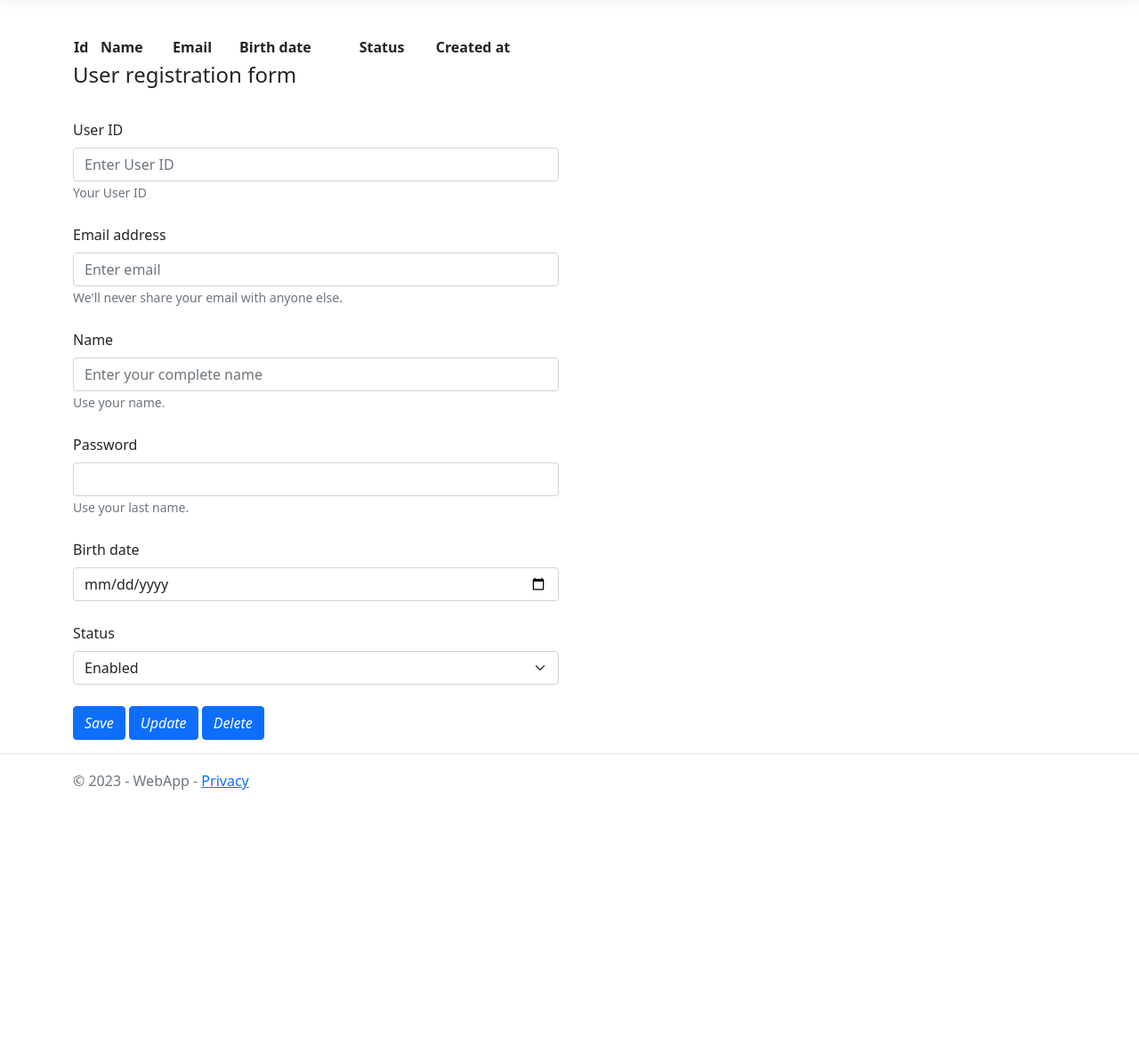
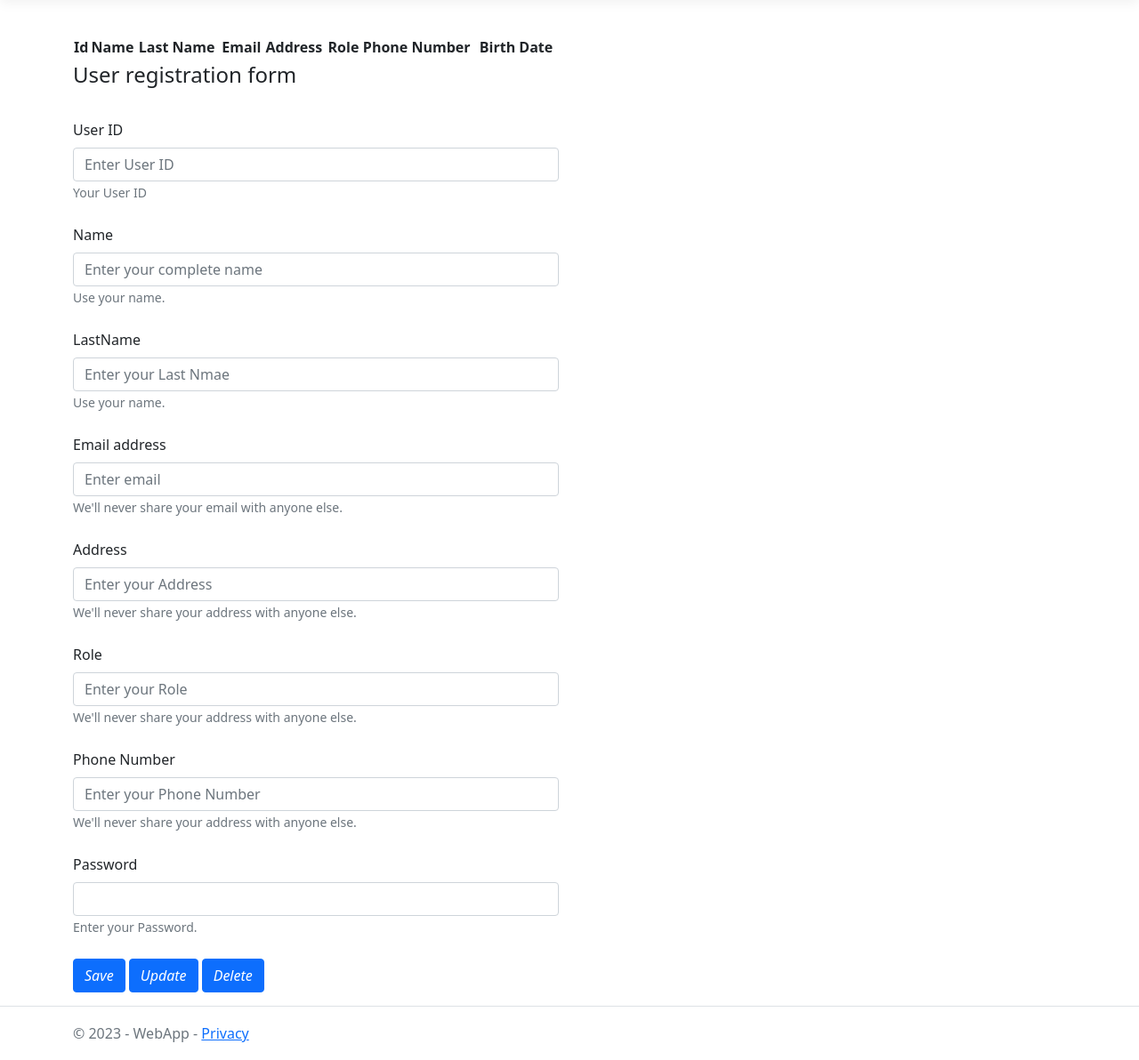
Before and after one commit to ichivancrCenfotec/ProyectoG2-Petwear, an ASP.NET Core app: page /Users in a window 1280 px wide. Shown: the part 57-1249 px from the top of the page at 89% size. Before the commit the page ends 945 px from the top, so only its background shows below. Run offline with ASP.NET Core 8, Linux system fonts and the light colour scheme; lists and menus that the app fills with data are empty; style sheets or scripts are compiled from the project's sources; some libraries are stand-ins or nearby versions.

Commit message:
Users Webb App

```diff
--- a/DataAccess/PetCrudFactory.cs
+++ b/DataAccess/PetCrudFactory.cs
@@ -12,7 +12,7 @@
     public class PetCrudFactory : CrudFactory
     {
 
-      public PetCrudFactory()
+        public PetCrudFactory()
         {
             _dao = SqlDao.GetInstance();
         }
@@ -50,3 +50,4 @@
             throw new NotImplementedException();
         }
     }
+}
--- a/WebAPI/Controllers/PetCRUDController.cs
+++ b/WebAPI/Controllers/PetCRUDController.cs
@@ -8,7 +8,7 @@
 {
     [Route("api/[controller]")]
     [ApiController]
-    public class UserCRUDController : ControllerBase
+    public class PetCRUDController : ControllerBase
     {
         ///Controlador de mantenimiento del usuario.
         ///C -> Create (post)
--- a/WebApp/Pages/Shared/_Layout.cshtml
+++ b/WebApp/Pages/Shared/_Layout.cshtml
@@ -4,9 +4,20 @@
     <meta charset="utf-8" />
     <meta name="viewport" content="width=device-width, initial-scale=1.0" />
     <title>@ViewData["Title"] - WebApp</title>
+
+    <script src="~/lib/jquery/dist/jquery.min.js"></script>
+    <script src="https://cdn.jsdelivr.net/npm/sweetalert2@11"></script>
+    <script src="~/js/controlactions.js"></script>
+
     <link rel="stylesheet" href="~/lib/bootstrap/dist/css/bootstrap.min.css" />
     <link rel="stylesheet" href="~/css/site.css" asp-append-version="true" />
     <link rel="stylesheet" href="~/WebApp.styles.css" asp-append-version="true" />
+
+
+    <link href="https://cdn.datatables.net/v/dt/dt-1.13.6/datatables.min.css" rel="stylesheet">
+
+    <script src="https://cdn.datatables.net/v/dt/dt-1.13.6/datatables.min.js"></script>
+
 </head>
 <body>
     <header>
--- a/WebApp/Pages/Users.cshtml
+++ b/WebApp/Pages/Users.cshtml
@@ -2,7 +2,7 @@
 @model WebApp.Pages.UsersModel
 @{
 }
-<script src="~/js/pages/users.js"></script>
+<script src="~/js/pages/user.js"></script>
 <div class="bs-docs-section">
     <br />
 
@@ -20,13 +20,17 @@
 
                         <th>Name</th>
 
+                        <th>Last Name</th>
+
                         <th>Email</th>
 
-                        <th>Birth date</th>
+                        <th>Address</th>
 
-                        <th>Status</th>
+                        <th>Role</th>
 
-                        <th>Created at</th>
+                        <th>Phone Number</th>
+
+                        <th>Birth Date</th>
 
 
                     </tr>
@@ -50,32 +54,44 @@
                         <input id="txtId" type="number" class="form-control" aria-describedby="emailHelp" placeholder="Enter User ID">
                         <small id="emailHelp" class="form-text text-muted">Your User ID</small>
                     </div>
+                    <div class="form-group">
+                        <label for="txtName" class="form-label mt-4">Name</label>
+                        <input type="text" class="form-control" id="txtName" aria-describedby="emailHelp" placeholder="Enter your complete name">
+                        <small id="emailHelp" class="form-text text-muted">Use your name.</small>
+                    </div>
+                    <div class="form-group">
+                        <label for="txtLastName" class="form-label mt-4">LastName</label>
+                        <input type="text" class="form-control" id="txtLastName" aria-describedby="emailHelp" placeholder="Enter your Last Nmae">
+                        <small id="emailHelp" class="form-text text-muted">Use your name.</small>
+                    </div>
                         <div class="form-group">
                             <label for="txtEmail" class="form-label mt-4">Email address</label>
                             <input id="txtEmail" type="email" class="form-control" aria-describedby="emailHelp" placeholder="Enter email">
                             <small id="emailHelp" class="form-text text-muted">We'll never share your email with anyone else.</small>
                         </div>
-                        <div class="form-group">
-                            <label for="txtName" class="form-label mt-4">Name</label>
-                            <input type="text" class="form-control" id="txtName" aria-describedby="emailHelp" placeholder="Enter your complete name">
-                            <small id="emailHelp" class="form-text text-muted">Use your name.</small>
-                        </div>
+                    <div class="form-group">
+                        <label for="txtAddress" class="form-label mt-4">Address</label>
+                        <input id="txtAddress" type="email" class="form-control" aria-describedby="emailHelp" placeholder="Enter your Address">
+                        <small id="emailHelp" class="form-text text-muted">We'll never share your address with anyone else.</small>
+                    </div>
+                    <div class="form-group">
+                        <label for="txtRole" class="form-label mt-4">Role</label>
+                        <input id="txtRole" type="email" class="form-control" aria-describedby="emailHelp" placeholder="Enter your Role">
+                        <small id="emailHelp" class="form-text text-muted">We'll never share your address with anyone else.</small>
+                    </div>
+                    <div class="form-group">
+                        <label for="txtNumber" class="form-label mt-4">Phone Number</label>
+                        <input id="txtNumber" type="number" class="form-control" aria-describedby="emailHelp" placeholder="Enter your Phone Number">
+                        <small id="emailHelp" class="form-text text-muted">We'll never share your address with anyone else.</small>
+                    </div>
+
                         <div class="form-group">
                             <label for="txtPassword" class="form-label mt-4">Password</label>
                             <input type="password" class="form-control" id="txtPassword" aria-describedby="emailHelp">
-                            <small id="emailHelp" class="form-text text-muted">Use your last name.</small>
+                            <small id="emailHelp" class="form-text text-muted">Enter your Password.</small>
                         </div>
-                        <div class="form-group">
-                            <label for="txtBirthDate" class="form-label mt-4">Birth date</label>
-                            <input type="date" class="form-control" id="txtBirthDate" aria-describedby="emailHelp" placeholder="Enter your bithdate">
-                        </div>
-                        <div class="form-group">
-                            <label for="cbStatus" class="form-label mt-4">Status</label>
-                            <select class="form-select" id="cbStatus">
-                                <option value="1">Enabled</option>
-                                <option value="0">Disabled</option>
-                            </select>
-                        </div>
+
+
                         @*<div class="form-group">
                         <label for="formFile" class="form-label mt-4">Attach your document ID.</label>
                         <input class="form-control" type="file" id="formFile">
--- a/WebApp/wwwroot/js/ControlActions.js
+++ b/WebApp/wwwroot/js/ControlActions.js
@@ -1,7 +1,7 @@
 
 function ControlActions() {
-
-	this.URL_API = "https://localhost:7155/api/";
+	//Ruta base del API
+	this.URL_API = "https://localhost:7246/api/";
 
 	this.GetUrlApiService = function (service) {
 		return this.URL_API + service;
@@ -68,18 +68,6 @@
 		return data;
 	}
 
-	this.ShowMessage = function (type, message) {
-		if (type == 'E') {
-			$("#alert_container").removeClass("alert alert-success alert-dismissable")
-			$("#alert_container").addClass("alert alert-danger alert-dismissable");
-			$("#alert_message").text(message);
-		} else if (type == 'I') {
-			$("#alert_container").removeClass("alert alert-danger alert-dismissable")
-			$("#alert_container").addClass("alert alert-success alert-dismissable");
-			$("#alert_message").text(message);
-		}
-		$('.alert').show();
-	};
 
 	/* ACCIONES VIA AJAX, O ACCIONES ASINCRONAS*/
 
@@ -115,7 +103,7 @@
 					icon: 'error',
 					title: 'Oops...',
 					html: message,
-					footer: 'CenfoChat Client'
+					footer: 'UCenfotec'
 				})
 			}
 		});
@@ -125,7 +113,13 @@
 	this.PutToAPI = function (service, data, callBackFunction) {
 		var jqxhr = $.put(this.GetUrlApiService(service), data, function (response) {
 			var ctrlActions = new ControlActions();
-			ctrlActions.ShowMessage('I', response.Message);
+
+			Swal.fire(
+				'Good job!',
+				'Transaction completed!',
+				'success'
+			)
+
 			if (callBackFunction) {
 				callBackFunction(response.Data);
 			}
@@ -133,25 +127,42 @@
 		})
 			.fail(function (response) {
 				var data = response.responseJSON;
-				var ctrlActions = new ControlActions();
-				ctrlActions.ShowMessage('E', data.ExceptionMessage);
-				console.log(data);
+				var errors = data.errors;
+				var errorMessages = Object.values(errors).flat();
+				message = errorMessages.join("<br/> ");
+				Swal.fire({
+					icon: 'error',
+					title: 'Oops...',
+					html: message,
+					footer: 'UCenfotec'
+				})
 			})
 	};
 
 	this.DeleteToAPI = function (service, data, callBackFunction) {
 		var jqxhr = $.delete(this.GetUrlApiService(service), data, function (response) {
 			var ctrlActions = new ControlActions();
-			ctrlActions.ShowMessage('I', response.Message);
+			Swal.fire(
+				'Good job!',
+				'Transaction completed!',
+				'success'
+			)
+
 			if (callBackFunction) {
 				callBackFunction(response.Data);
 			}
 		})
 			.fail(function (response) {
 				var data = response.responseJSON;
-				var ctrlActions = new ControlActions();
-				ctrlActions.ShowMessage('E', data.ExceptionMessage);
-				console.log(data);
+				var errors = data.errors;
+				var errorMessages = Object.values(errors).flat();
+				message = errorMessages.join("<br/> ");
+				Swal.fire({
+					icon: 'error',
+					title: 'Oops...',
+					html: message,
+					footer: 'UCenfotec'
+				})
 			})
 	};
 
--- a/WebApp/wwwroot/js/pages/user.js
+++ b/WebApp/wwwroot/js/pages/user.js
@@ -2,10 +2,10 @@
 //Cities.cshtml
 
 //Definicion de la clase
-function CitiesController() {
+function UsersController() {
 
-    this.ViewName = "Cities";
-    this.ApiService = "CitiesCrud";
+    this.ViewName = "Users";
+    this.ApiService = "UserCRUD";
 
     this.InitView = function () {
 
@@ -13,23 +13,23 @@
 
         //Binding del evento del clic al metodo de create del controlador
         $("#btnCreate").click(function () {
-            var vc = new CitiesController();
+            var vc = new UsersController();
             vc.Create();
         })
 
         //
         $("#btnUpdate").click(function () {
-            var vc = new CitiesController();
+            var vc = new UsersController();
             vc.Update();
         })
 
         $("#btnDelete").click(function () {
-            var vc = new CitiesController();
+            var vc = new UsersController();
             vc.Delete();
         })
 
         //Inicializacion de la tabla
-        this.LoadTable();
+       // this.LoadTable();
 
 
 
@@ -39,7 +39,7 @@
 
         /*
 
-        EndPoint: https://localhost:7187/api/UserCRUD/Create
+        EndPoint: https://localhost:7246/api/UserCRUD/Create
 
         {
   "id": 0,
@@ -56,11 +56,14 @@
 
         //Crear un DTO de USER
 
-        var cities = {};
-        cities.country = $("#txtCountry").val();
-        cities.name = $("#txtName").val();
-        cities.latitude = $("#txtLatitude").val();
-        cities.longitude = $("#txtLongitude").val();
+        var users = {};
+        users.name = $("#txtName").val();
+        users.lastname = $("#txtLastName").val();
+        users.email = $("#txtEmail").val();
+        users.password = $("#txtPassword").val();
+        users.address = $("#txtAddress").val();
+        users.phone = $("#txtNumber").val();
+        users.role = $("#txtRole").val();
 
 
 
@@ -68,49 +71,54 @@
         var ctrlActions = new ControlActions();
         var serviceRoute = this.ApiService + "/Create";
 
-        ctrlActions.PostToAPI(serviceRoute, cities, function () {
-            console.log("Citie created ---> " + JSON.stringify(cities))
+        ctrlActions.PostToAPI(serviceRoute, users, function () {
+            console.log("User created ---> " + JSON.stringify(users))
         });
 
-        console.log(JSON.stringify(cities));
+        console.log(JSON.stringify(users));
     }
 
     this.Update = function () {
 
-        var cities = {};
-        cities.city_id = $("#txtCityId").val();
-        cities.country = $("#txtCountry").val();
-        cities.name = $("#txtName").val();
-        cities.latitude = $("#txtLatitude").val();
-        cities.longitude = $("#txtLongitude").val();
+        var users = {};
+        users.id = $("#txtId").val();
+        users.name = $("#txtName").val();
+        users.lastname = $("#txtLastName").val();
+        users.email = $("#txtEmail").val();
+        users.password = $("#txtPassword").val();
+        users.address = $("#txtAddress").val();
+        users.phone = $("#txtNumber").val();
+        users.role = $("#txtRole").val();
+
 
 
         //Llamado al API
         var ctrlActions = new ControlActions();
         var serviceRoute = this.ApiService + "/Update";
 
-        ctrlActions.PutToAPI(serviceRoute, cities, function () {
-            console.log("City updated ---> " + JSON.stringify(cities))
+        ctrlActions.PutToAPI(serviceRoute, users, function () {
+            console.log("City updated ---> " + JSON.stringify(users))
 
         });
     }
 
     this.Delete = function () {
         //Crear un DTO de USER
-        var cities = {};
-        cities.city_id = $("#txtCityId").val();
+        var users = {};
+        users.id = $("#txtId").val();
 
         //Llamado al API
         var ctrlActions = new ControlActions();
         var serviceRoute = this.ApiService + "/Delete";
 
-        ctrlActions.DeleteToAPI(serviceRoute, cities, function () {
-            console.log("User deleted ---> " + JSON.stringify(cities))
+        ctrlActions.DeleteToAPI(serviceRoute, users, function () {
+            console.log("User deleted ---> " + JSON.stringify(users))
         });
 
     }
 
-    this.LoadTable = function () {
+    /*
+     this.LoadTable = function () {
 
 
 
@@ -120,17 +128,7 @@
         //Ruta del API para concluir el servicio
         var urlService = ctrlActions.GetUrlApiService(this.ApiService + "/RetriveAll");
 
-        /*
-          {
-    "name": "string                                            ",
-    "email": "string                                            ",
-    "password": null,
-    "createdDate": "2023-10-07T17:29:34.043",
-    "status": 0,
-    "fechaNacimiento": "2000-10-07T17:29:24.637",
-    "id": 1
-  },
-        */
+
         //Definir columnas de la tabla
         var columns = [];
         columns[0] = { "data": "city_Id" };
@@ -141,7 +139,7 @@
 
 
         //Inicializamos la tabla como un datatable Y CARGAR A PARTIR DEL API
-        $("#tblListCities").dataTable({
+        $("#tblListUsers").dataTable({
             "ajax": {
                 "url": urlService,
                 "dataSrc": ""
@@ -152,14 +150,14 @@
 
         //hacer un binding de los eventos de la tabla
 
-        $('#tblListCities tbody').on('click', 'tr', function () {
+        $('#tblListUserss tbody').on('click', 'tr', function () {
 
             //Buscamos la fila que se le dio clic
             var row = $(this).closest('tr');
 
             //Extraemos la data de la fila
 
-            var userData = $('#tblListCities').DataTable().row(row).data();
+            var userData = $('#tblListUsers').DataTable().row(row).data();
 
             //Binding de valores de la data sobre el formulario
 
@@ -176,10 +174,16 @@
     }
 
 
+    */
+
+
+
+
+
 }
 
 //Instanciamiento de la clase
 $(document).ready(function () {
-    var viewCont = new CitiesController();
+    var viewCont = new UsersController();
     viewCont.InitView();
 })
```
Also changed, not shown: CoreApp/UserManager.cs (+5 -25 lines), DTOs/User.cs (+6 -7 lines), DataAccess/CRUD/CrudFactory.cs (+12 -1 lines), DataAccess/UserCrudFactory.cs (+81 -3 lines), WebAPI/Controllers/UserCRUDController.cs (+17 -9 lines).
